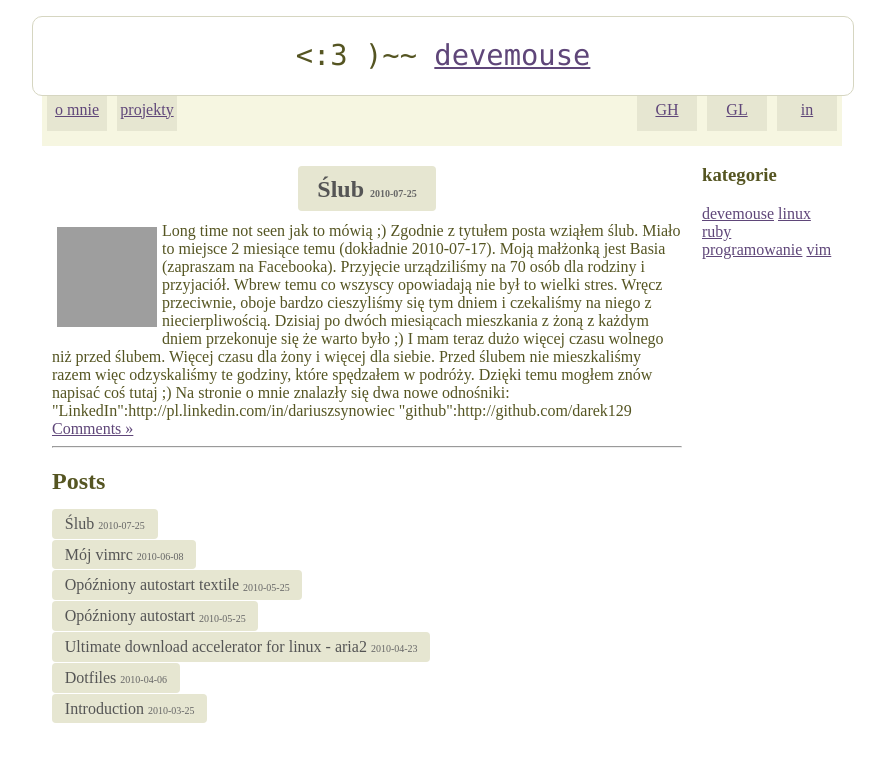
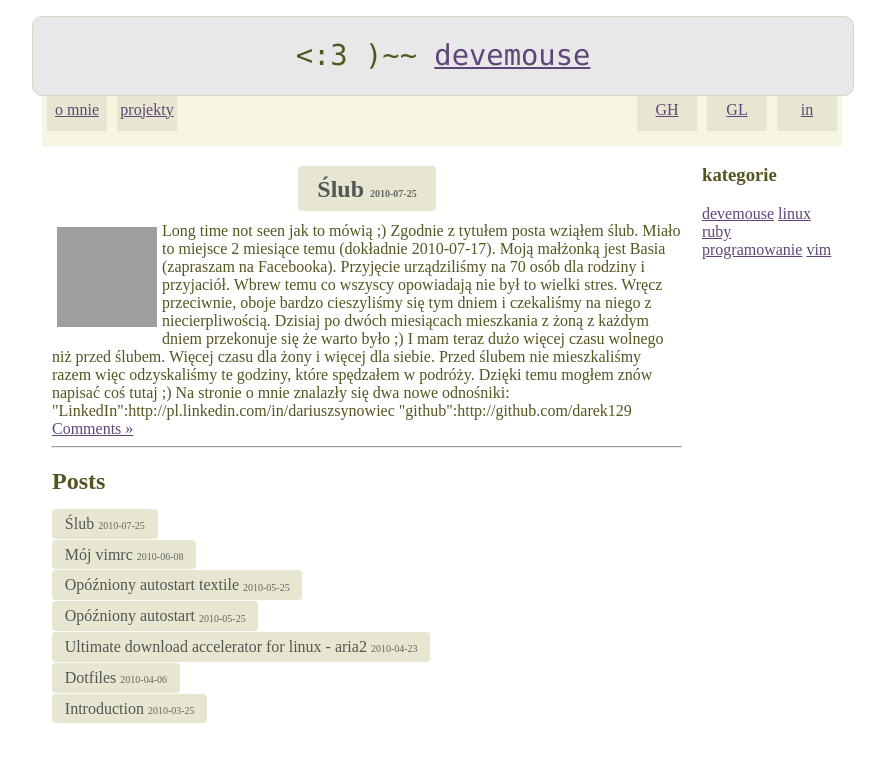
Before and after one commit to devemouse/devemouse.github.com, a Jekyll site: the page built from index.html, in a window 1280 px wide. Shown: the top 762 px of the page, without its empty margins (198-1083 px from the left). Built offline with Jekyll 4.4.1, drawn with Linux system fonts in a browser that asks for light colours; Markdown is read by kramdown in place of the engine named in the settings; grey boxes are pictures that could not be loaded.

Commit message:
changed background color again

```diff
--- a/css/default.css
+++ b/css/default.css
@@ -16,7 +16,7 @@ div.title {
    color:#555522;
 
    padding: 10px 10px 10px 10px;
-   background: transparent;
+   background: #E8E8E8;
    margin-top: -10px;
    margin-left: -10px;
    border: 1px solid #D6D6C1;
```
